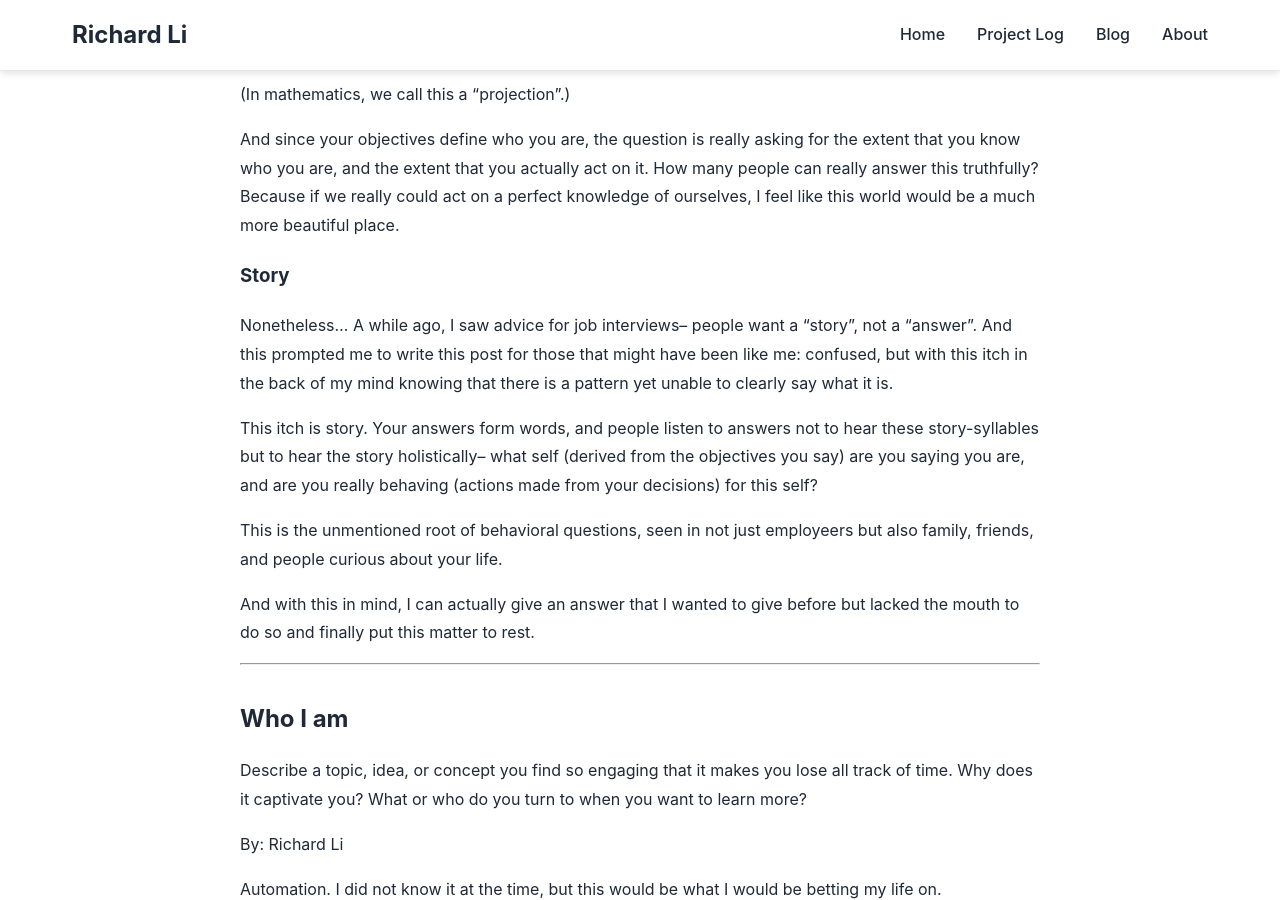
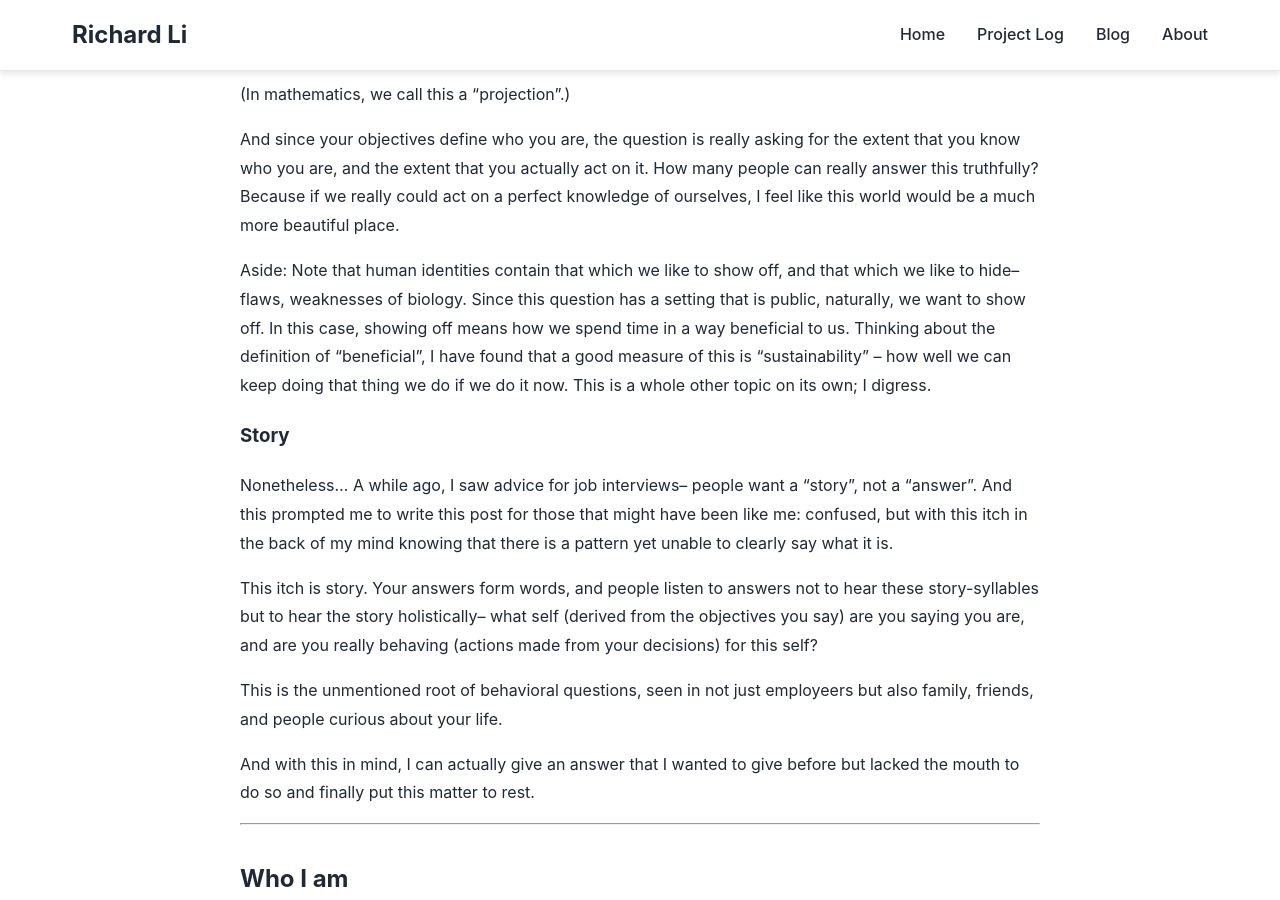
Before and after one commit to richardhcli/richardhcli.github.io, a Jekyll site: the page built from _blog_posts/2025-12-20-whoAmI.md, in a window 1280 px wide and 900 px high, scrolled down 2018 px. Built offline with Jekyll 4.4.1, drawn with Linux system fonts in a browser that asks for light colours.

Commit message:
add aside - sustainability

```diff
--- a/_blog_posts/2025-12-20-whoAmI.md
+++ b/_blog_posts/2025-12-20-whoAmI.md
@@ -53,6 +53,8 @@ No, its asking for how your actions align with your objectives, and the extent b
 
 And since your objectives define who you are, the question is really asking for the extent that you know who you are, and the extent that you actually act on it. How many people can really answer this truthfully? Because if we really could act on a perfect knowledge of ourselves, I feel like this world would be a much more beautiful place.
 
+Aside: Note that human identities contain that which we like to show off, and that which we like to hide-- flaws, weaknesses of biology. Since this question has a setting that is public, naturally, we want to show off. In this case, showing off means how we spend time in a way beneficial to us. Thinking about the definition of "beneficial", I have found that a good measure of this is "sustainability" -- how well we can keep doing that thing we do if we do it now. This is a whole other topic on its own; I digress.
+
 ### Story
 Nonetheless... A while ago, I saw advice for job interviews-- people want a "story", not a "answer". And this prompted me to write this post for those that might have been like me: confused, but with this itch in the back of my mind knowing that there is a pattern yet unable to clearly say what it is.
 
```
